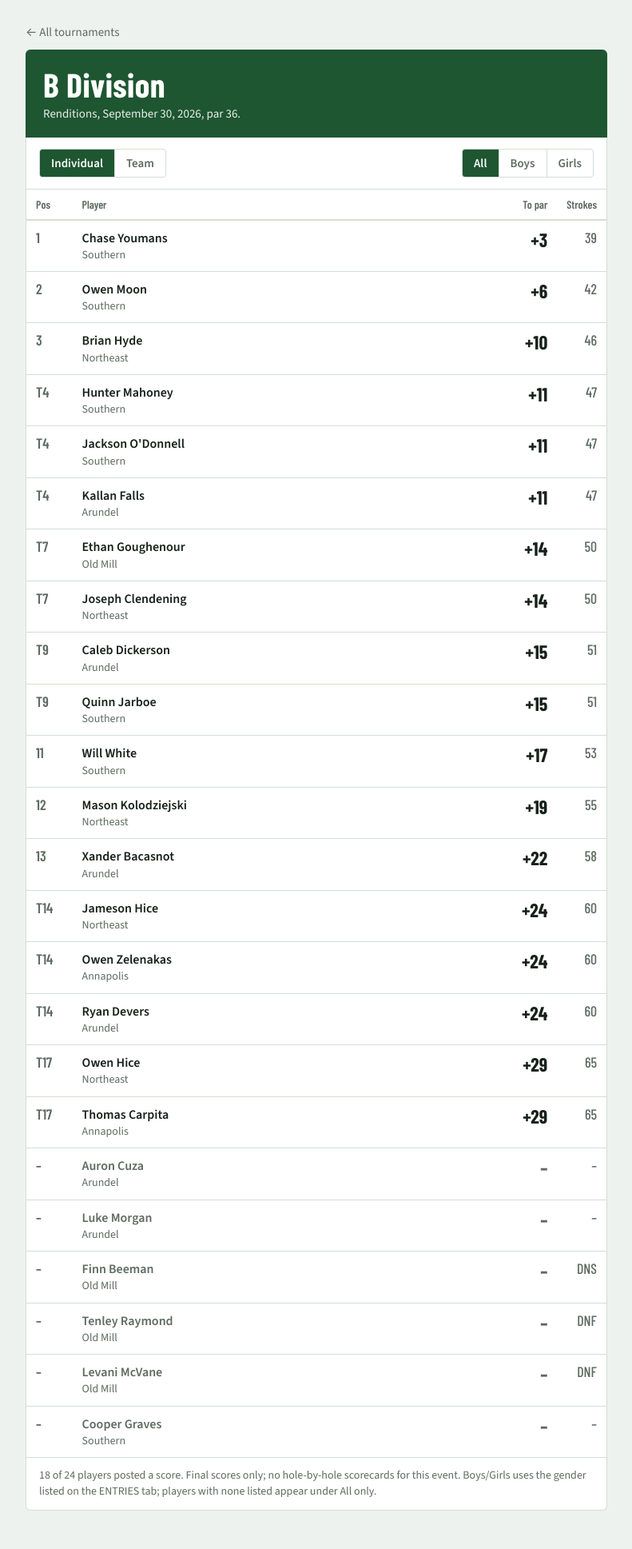
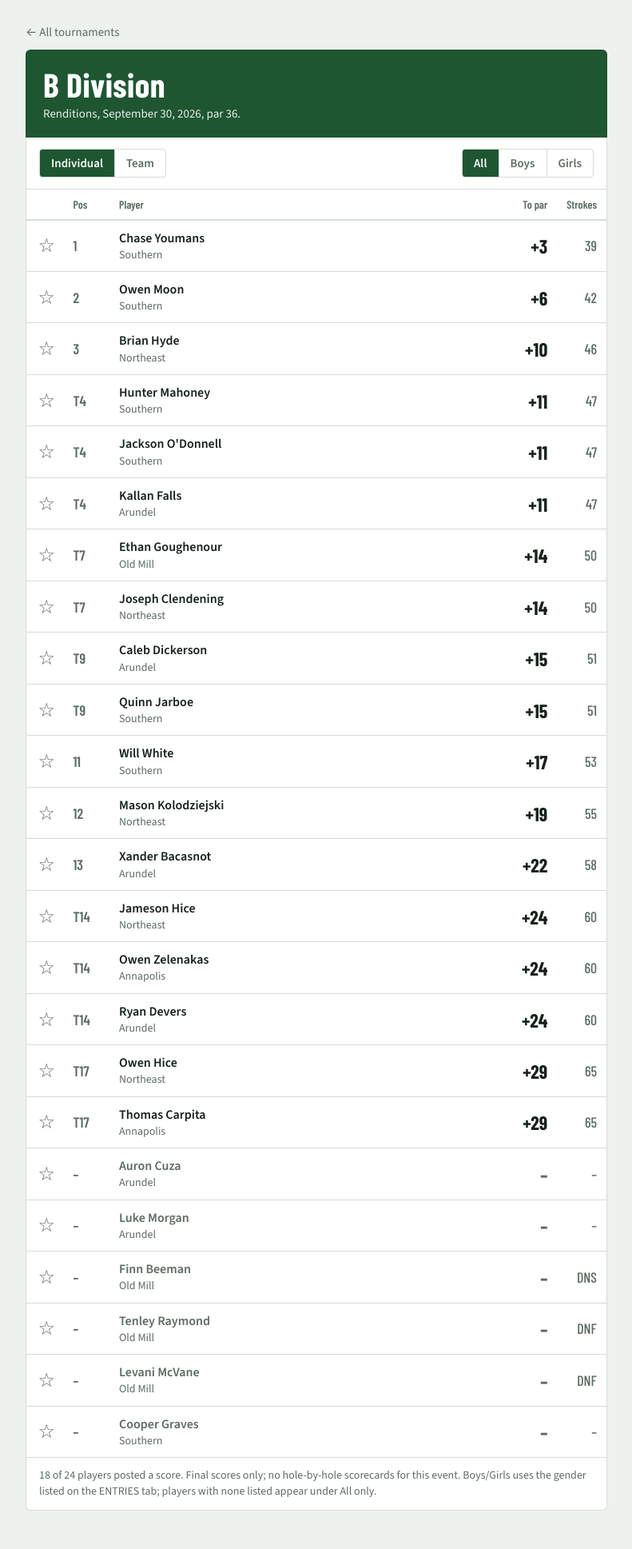
Before and after one commit to pjb3/aacps-golf, a Jekyll site: the page built from _events/2026-09-30-b-division-renditions.md, in a window 1280 px wide. Shown: the whole page at 80% size, without its empty margins (244-1035 px from the left). Built offline with Jekyll 4.4.1, drawn with Linux system fonts in a browser that asks for light colours; some of the changed lines change nothing that is shown.

Commit message:
Add favorite players to leaderboard

```diff
--- a/_layouts/event.html
+++ b/_layouts/event.html
@@ -19,19 +19,19 @@
  {%- endif %}
 </div>
 {%- endif %}
-<section id="ind"><div class="scroll"><table><thead><tr><th>Pos</th><th>Player</th>{% if b.to_par %}<th class="r">To par</th>{% endif %}{% if b.cards %}<th class="r">Thru</th>{% endif %}<th class="r">Strokes</th></tr></thead><tbody id="ibody">
+<section id="ind"><div class="scroll"><table><thead><tr><th class="fav-col"></th><th>Pos</th><th>Player</th>{% if b.to_par %}<th class="r">To par</th>{% endif %}{% if b.cards %}<th class="r">Thru</th>{% endif %}<th class="r">Strokes</th></tr></thead><tbody id="fbody"><tr class="favorites-heading" hidden><th colspan="{% if b.to_par %}{% if b.cards %}6{% else %}5{% endif %}{% else %}{% if b.cards %}5{% else %}4{% endif %}{% endif %}">Favorites</th></tr></tbody><tbody id="ibody"><tr class="leaderboard-heading" hidden><th colspan="{% if b.to_par %}{% if b.cards %}6{% else %}5{% endif %}{% else %}{% if b.cards %}5{% else %}4{% endif %}{% endif %}">Leaderboard</th></tr>
 {%- for p in b.individuals %}
 {%- if b.cards %}
-<tr data-g="{{ p.gender_key }}" class="pl" tabindex="0" role="button" aria-expanded="false" aria-controls="c{{ forloop.index }}">
+<tr data-g="{{ p.gender_key }}" data-favorite-key="{{ p.name | downcase | strip | escape }}::{{ p.school | downcase | strip | escape }}" class="pl" tabindex="0" aria-label="Show scorecard for {{ p.name | escape }}" aria-expanded="false" aria-controls="c{{ forloop.index }}">
 {%- else %}
-<tr data-g="{{ p.gender_key }}">
-{%- endif %}<td class="pos">{{ p.pos }}</td><td class="nm">{{ p.name | escape }}<span class="sch">{{ p.school | escape }}</span></td>{% if b.to_par %}<td class="tp {{ p.to_par | to_par_class }}">{{ p.to_par | to_par }}</td>{% endif %}{% if b.cards %}<td class="num">{% if p.finished %}F{% else %}{{ p.thru }}{% endif %}</td>{% endif %}<td class="num{% if b.to_par %} dim{% else %} strokes{% endif %}">{{ p.strokes }}{% if p.mark %}<sup class="fn">{{ p.mark }}</sup>{% endif %}</td></tr>
+<tr data-g="{{ p.gender_key }}" data-favorite-key="{{ p.name | downcase | strip | escape }}::{{ p.school | downcase | strip | escape }}">
+{%- endif %}<td class="fav-cell"><button class="fav-toggle" type="button" aria-pressed="false" aria-label="Add {{ p.name | escape }} to Favorites"><span aria-hidden="true">☆</span></button></td><td class="pos">{{ p.pos }}</td><td class="nm">{{ p.name | escape }}<span class="sch">{{ p.school | escape }}</span></td>{% if b.to_par %}<td class="tp {{ p.to_par | to_par_class }}">{{ p.to_par | to_par }}</td>{% endif %}{% if b.cards %}<td class="num">{% if p.finished %}F{% else %}{{ p.thru }}{% endif %}</td>{% endif %}<td class="num{% if b.to_par %} dim{% else %} strokes{% endif %}">{{ p.strokes }}{% if p.mark %}<sup class="fn">{{ p.mark }}</sup>{% endif %}</td></tr>
 {%- if b.cards %}
-<tr data-g="{{ p.gender_key }}" class="cardrow" id="c{{ forloop.index }}" hidden><td colspan="{{ cols }}"><div class="scroll">{% include scorecard.html player=p %}</div><p class="legend">Starting hole {{ p.start_hole }}. <span class="s birdie">3</span> birdie or better, <span class="s bogey">5</span> bogey, <span class="s dbl">6</span> double or worse.</p></td></tr>
+<tr data-g="{{ p.gender_key }}" data-favorite-key="{{ p.name | downcase | strip | escape }}::{{ p.school | downcase | strip | escape }}" class="cardrow" id="c{{ forloop.index }}" hidden><td colspan="{{ cols | plus: 1 }}"><div class="scroll">{% include scorecard.html player=p %}</div><p class="legend">Starting hole {{ p.start_hole }}. <span class="s birdie">3</span> birdie or better, <span class="s bogey">5</span> bogey, <span class="s dbl">6</span> double or worse.</p></td></tr>
 {%- endif %}
 {%- endfor %}
 {%- for p in b.waiting %}
-<tr data-g="{{ p.gender_key }}" class="wait"><td class="pos">–</td><td class="nm">{{ p.name | escape }}<span class="sch">{{ p.school | escape }}</span></td>{% if b.to_par %}<td class="tp">–</td>{% endif %}{% if b.cards %}<td class="num">{% if page.is_live %}{{ p.group }}{% else %}–{% endif %}</td>{% endif %}<td class="num dim">{{ p.status | default: "–" }}</td></tr>
+<tr data-g="{{ p.gender_key }}" data-favorite-key="{{ p.name | downcase | strip | escape }}::{{ p.school | downcase | strip | escape }}" class="wait"><td class="fav-cell"><button class="fav-toggle" type="button" aria-pressed="false" aria-label="Add {{ p.name | escape }} to Favorites"><span aria-hidden="true">☆</span></button></td><td class="pos">–</td><td class="nm">{{ p.name | escape }}<span class="sch">{{ p.school | escape }}</span></td>{% if b.to_par %}<td class="tp">–</td>{% endif %}{% if b.cards %}<td class="num">{% if page.is_live %}{{ p.group }}{% else %}–{% endif %}</td>{% endif %}<td class="num dim">{{ p.status | default: "–" }}</td></tr>
 {%- endfor %}
 </tbody></table></div>
 <p class="note">
@@ -60,12 +60,53 @@
 views.forEach(b=>b.onclick=()=>{views.forEach(x=>x.setAttribute('aria-pressed',x===b));
  document.getElementById('ind').hidden=b.dataset.view!=='ind';document.getElementById('team').hidden=b.dataset.view!=='team';
  if(gf)gf.style.visibility=b.dataset.view==='ind'?'visible':'hidden';});
-document.querySelectorAll('tr.pl').forEach(r=>{const t=()=>{const c=document.getElementById(r.getAttribute('aria-controls'));const o=r.getAttribute('aria-expanded')!=='true';r.setAttribute('aria-expanded',o);c.hidden=!o;};
- r.onclick=t;r.onkeydown=e=>{if(e.key==='Enter'||e.key===' '){e.preventDefault();t();}};});
+const favoriteStorageKey='aacps-golf-favorites-v1';
+let favoriteKeys=new Set();
+try{const saved=JSON.parse(localStorage.getItem(favoriteStorageKey)||'[]');if(Array.isArray(saved))favoriteKeys=new Set(saved.filter(x=>typeof x==='string'));}catch{}
+const favoritesBody=document.getElementById('fbody'),individualBody=document.getElementById('ibody');
+const favoriteHeading=favoritesBody.querySelector('.favorites-heading');
+const playerRows=[...individualBody.querySelectorAll('tr[data-favorite-key]')].filter(r=>!r.classList.contains('cardrow'));
+const playerCards=new Map(playerRows.map(r=>[r,r.nextElementSibling?.classList.contains('cardrow')?r.nextElementSibling:null]));
+let selectedGender='all';
+function renderFavoriteRows(){
+ let count=0;
+ playerRows.forEach(r=>{
+  const favorite=favoriteKeys.has(r.dataset.favoriteKey),target=favorite?favoritesBody:individualBody;
+  if(favorite)count++;
+  const button=r.querySelector('.fav-toggle');
+  button.setAttribute('aria-pressed',String(favorite));
+  button.setAttribute('aria-label',`${favorite?'Remove':'Add'} ${r.querySelector('.nm').childNodes[0].textContent.trim()} ${favorite?'from':'to'} Favorites`);
+  button.firstElementChild.textContent=favorite?'★':'☆';
+  target.appendChild(r);
+  const card=playerCards.get(r);if(card)target.appendChild(card);
+ });
+ favoriteHeading.hidden=count===0;
+ document.querySelector('.leaderboard-heading').hidden=count===0;
+ applyGenderFilter(selectedGender);
+}
+function applyGenderFilter(g){
+ selectedGender=g;let visibleFavorites=0;
+ playerRows.forEach(r=>{
+  const out=g!=='all'&&r.dataset.g!==g;
+  r.hidden=out;
+  if(favoriteKeys.has(r.dataset.favoriteKey)&&!out)visibleFavorites++;
+  const card=playerCards.get(r);
+  if(card)card.hidden=out||r.getAttribute('aria-expanded')!=='true';
+ });
+ favoriteHeading.hidden=visibleFavorites===0;
+ document.querySelector('.leaderboard-heading').hidden=visibleFavorites===0;
+}
+playerRows.forEach(r=>{
+ const toggleCard=()=>{const c=playerCards.get(r);if(!c)return;const o=r.getAttribute('aria-expanded')!=='true';r.setAttribute('aria-expanded',String(o));c.hidden=!o||r.hidden;};
+ if(r.classList.contains('pl')){r.onclick=toggleCard;r.onkeydown=e=>{if(e.target.closest('.fav-toggle'))return;if(e.key==='Enter'||e.key===' '){e.preventDefault();toggleCard();}};}
+ const button=r.querySelector('.fav-toggle');
+ button.onclick=e=>{e.stopPropagation();const key=r.dataset.favoriteKey;if(favoriteKeys.has(key))favoriteKeys.delete(key);else favoriteKeys.add(key);
+  try{localStorage.setItem(favoriteStorageKey,JSON.stringify([...favoriteKeys]));}catch{}
+  renderFavoriteRows();};
+});
+renderFavoriteRows();
 const gs=document.querySelectorAll('#gfilter button');
-gs.forEach(b=>b.onclick=()=>{gs.forEach(x=>x.setAttribute('aria-pressed',x===b));const g=b.dataset.g;
- const rows=[...document.querySelectorAll('#ibody tr')];rows.forEach(r=>{const out=g!=='all'&&r.dataset.g!==g;
- if(r.classList.contains('cardrow')){const p=r.previousElementSibling;r.hidden=out||p.getAttribute('aria-expanded')!=='true';}else r.hidden=out;});});
+gs.forEach(b=>b.onclick=()=>{gs.forEach(x=>x.setAttribute('aria-pressed',x===b));applyGenderFilter(b.dataset.g);});
 {%- if page.is_live %}
 // Live events: add "(N min ago)" after the timestamp.
 const u=document.querySelector('time.updated');
--- a/assets/site.css
+++ b/assets/site.css
@@ -24,6 +24,14 @@
 th.r,td.num,td.tp{text-align:right}
 td{padding:10px 12px;border-bottom:1px solid var(--rule);vertical-align:top}
 tr:last-child td{border-bottom:0}
+.fav-col,.fav-cell{width:2.6em;text-align:center;padding-left:6px;padding-right:2px}
+.fav-cell,.pos,.nm,.tp,.num{vertical-align:middle}
+.fav-toggle{display:inline-flex;align-items:center;justify-content:center;width:1.6em;height:1.6em;padding:0;border:0;background:transparent;color:var(--muted);font:24px/1 "Source Sans 3",sans-serif;cursor:pointer;vertical-align:middle}
+.fav-toggle[aria-pressed="true"]{color:var(--green)}
+.fav-toggle:hover{color:var(--green)}
+.fav-toggle:focus-visible{outline:2px solid var(--red);outline-offset:1px;border-radius:3px}
+.favorites-heading th,.leaderboard-heading th{padding:12px 16px 8px;color:var(--ink);font:600 18px "Barlow Condensed",sans-serif}
+.leaderboard-heading th{border-top:1px solid var(--rule)}
 .pos{width:3.2em;font:600 18px "Barlow Condensed",sans-serif;color:var(--muted)}
 .nm{font-weight:600}
 .sch{display:block;font-weight:400;font-size:14px;color:var(--muted)}
```
